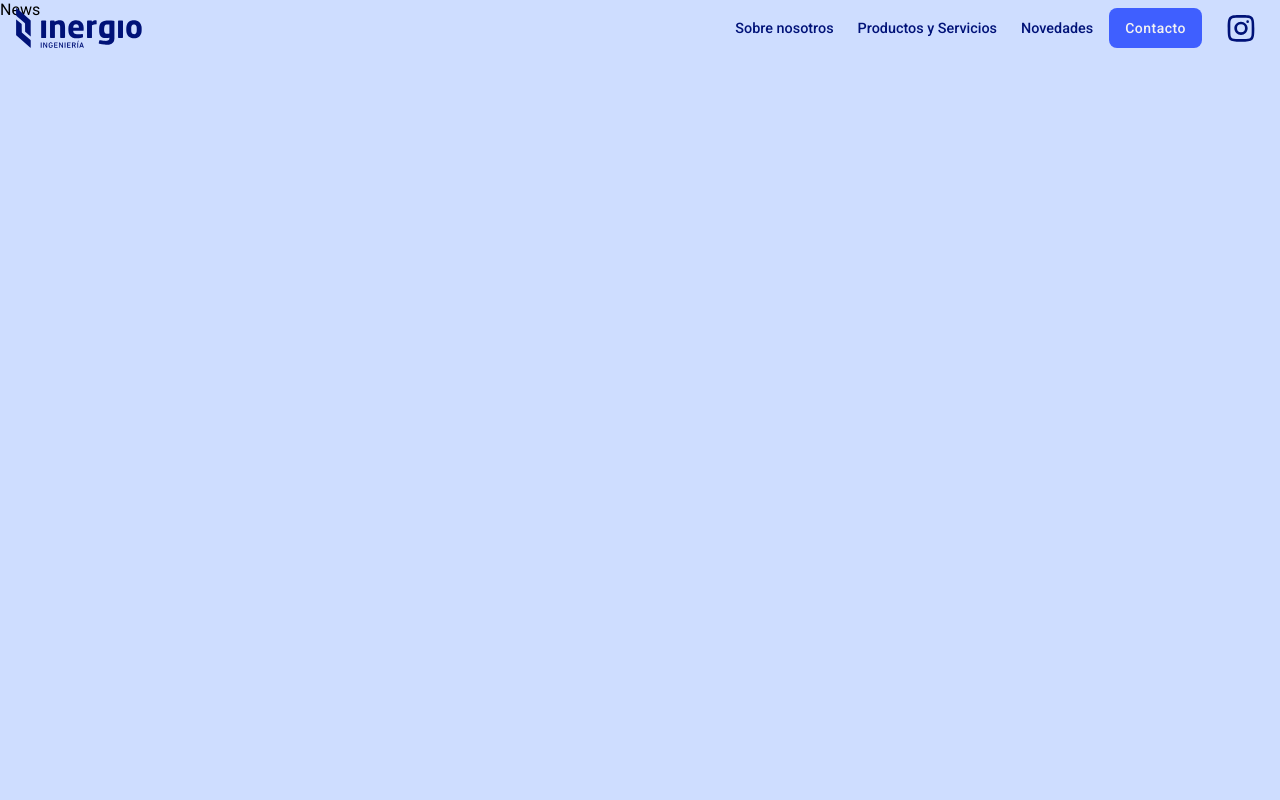
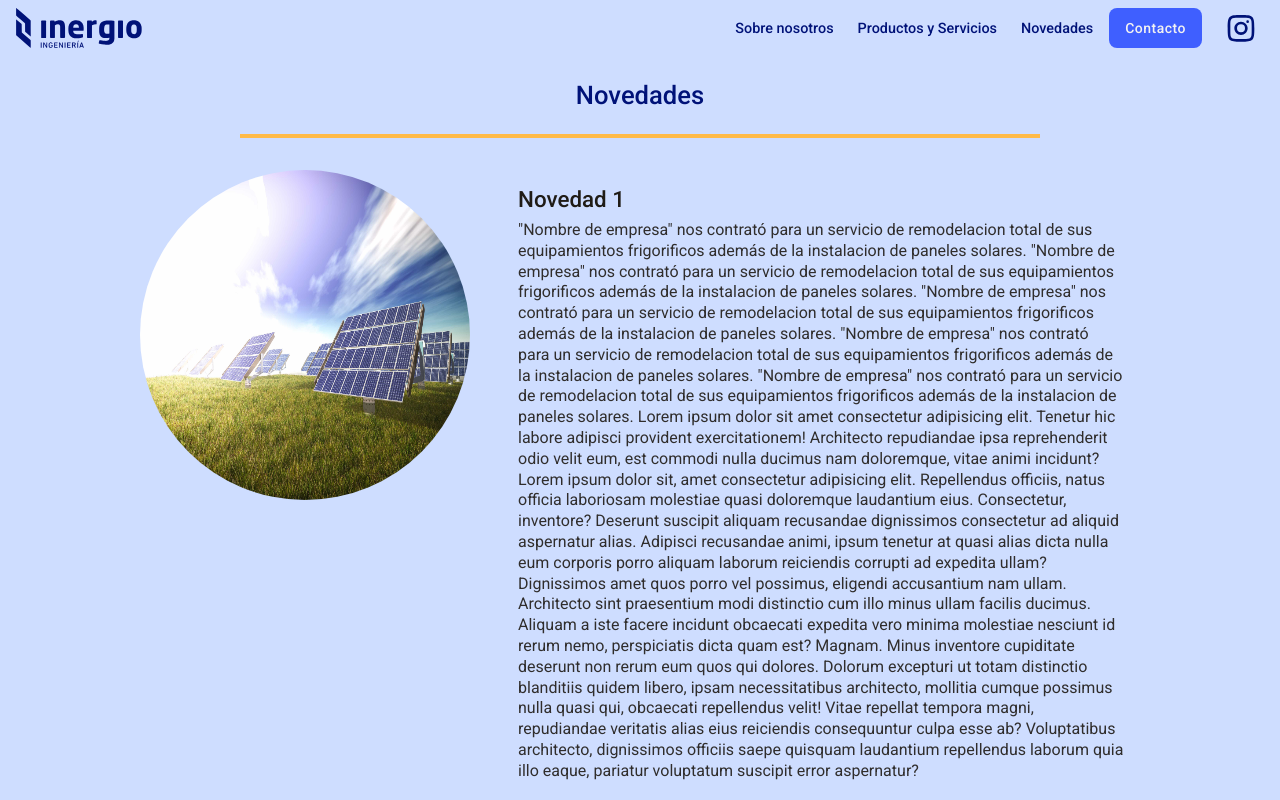
Before and after one commit to Inergio/inergio-reactjs, a React (Create React App) app: page /novedades in a window 1280 px wide. Shown: the top 800 px of the page. Built offline with nearby package versions, Linux system fonts and the light colour scheme.

Commit message:
Add page news

```diff
--- a/src/scss/views/_index_views.scss
+++ b/src/scss/views/_index_views.scss
@@ -1,2 +1,3 @@
 @use './home';
 @use './pages';
+@use './news';
--- /dev/null
+++ b/src/scss/views/_news.scss
@@ -0,0 +1,90 @@
+.news {
+	&-card {
+		border-radius: 12px;
+		transition: box-shadow 0.3s;
+		background-color: #ffffff;
+		box-shadow: 0px 8px 16px rgba(0, 0, 0, 0.2);
+		display: flex;
+		flex-direction: column;
+		justify-content: space-between;
+
+		&__img {
+			width: 100%;
+
+			img {
+				width: auto;
+				height: auto;
+				max-width: 100%;
+				max-height: 100%;
+				border-radius: 12px 12px 0 0;
+			}
+		}
+
+		&__content {
+			color: #1F1B16;
+			display: flex;
+			flex-direction: column;
+			justify-content: center;
+			padding: 1rem;
+			align-items: start;
+			gap: 0.5rem;
+
+			.title {
+				font-size: 1.4rem;
+    		font-weight: 500;
+			}
+
+			.text {
+				font-size: 1rem;
+				font-weight: 400;
+				margin: 0;
+				text-align: left;
+				line-height: 1.3rem;
+				opacity: 0.9;
+			}
+		}
+
+		@media (min-width: 576px) {
+			&__img {
+				height: 200px;
+				display: flex;
+				align-items: center;
+				overflow: hidden;
+				border-radius: 12px 12px 0 0;
+
+				img {
+					max-height: unset;
+				}
+			}
+		}
+
+		@media (min-width: 992px) {
+			flex-direction: row;
+			background: transparent;
+			box-shadow: unset;
+			gap: 2rem;
+
+			&__img {
+				width: 33%;
+				min-width: 33%;
+				position: sticky;
+				top: 2rem;
+				display: flex;
+				align-items: flex-start;
+				overflow: unset;
+				height: 100%;
+
+				img {
+					border-radius: 50%;
+					position: sticky;
+					top: 10px;
+          aspect-ratio: 1;
+				}
+			}
+
+			&__content {
+				background-color: transparent;
+			}
+		}
+	}
+}
--- a/src/scss/views/_pages.scss
+++ b/src/scss/views/_pages.scss
@@ -71,5 +71,14 @@
         }
       }
     }
+
+  }
+
+  &-content--news {
+    display: flex;
+    flex-direction: column;
+    gap: 2rem;
+    max-width: 1000px;
+    margin: auto;
   }
 }
--- a/src/views/News.jsx
+++ b/src/views/News.jsx
@@ -1,8 +1,105 @@
 import React from 'react'
+import imagen1 from '../assets/landing/1.jpg';
 
 function News() {
   return (
-    <div>News</div>
+    <div className="page">
+      <div className="page__top">
+        <div className="page__title">
+          Novedades
+        </div>
+      </div>
+      <div className="page-content page-content--news">
+        <div className="news-card" id="news-card-1">
+          <div className="news-card__img">
+            <img className="" src={imagen1} alt="Logo facebook" />
+          </div>
+          <div className="news-card__content">
+            <div className="title">
+              Novedad 1
+            </div>
+            <div className="text">
+              "Nombre de empresa" nos contrató para un servicio de remodelacion total de sus equipamientos frigorificos además de la instalacion de paneles solares.
+              "Nombre de empresa" nos contrató para un servicio de remodelacion total de sus equipamientos frigorificos además de la instalacion de paneles solares.
+              "Nombre de empresa" nos contrató para un servicio de remodelacion total de sus equipamientos frigorificos además de la instalacion de paneles solares.
+              "Nombre de empresa" nos contrató para un servicio de remodelacion total de sus equipamientos frigorificos además de la instalacion de paneles solares.
+              "Nombre de empresa" nos contrató para un servicio de remodelacion total de sus equipamientos frigorificos además de la instalacion de paneles solares.
+              Lorem ipsum dolor sit amet consectetur adipisicing elit. Tenetur hic labore adipisci provident exercitationem! Architecto repudiandae ipsa reprehenderit odio velit eum, est commodi nulla ducimus nam doloremque, vitae animi incidunt?
+              Lorem ipsum dolor sit, amet consectetur adipisicing elit. Repellendus officiis, natus officia laboriosam molestiae quasi doloremque laudantium eius. Consectetur, inventore? Deserunt suscipit aliquam recusandae dignissimos consectetur ad aliquid aspernatur alias.
+              Adipisci recusandae animi, ipsum tenetur at quasi alias dicta nulla eum corporis porro aliquam laborum reiciendis corrupti ad expedita ullam? Dignissimos amet quos porro vel possimus, eligendi accusantium nam ullam.
+              Architecto sint praesentium modi distinctio cum illo minus ullam facilis ducimus. Aliquam a iste facere incidunt obcaecati expedita vero minima molestiae nesciunt id rerum nemo, perspiciatis dicta quam est? Magnam.
+              Minus inventore cupiditate deserunt non rerum eum quos qui dolores. Dolorum excepturi ut totam distinctio blanditiis quidem libero, ipsam necessitatibus architecto, mollitia cumque possimus nulla quasi qui, obcaecati repellendus velit!
+              Vitae repellat tempora magni, repudiandae veritatis alias eius reiciendis consequuntur culpa esse ab? Voluptatibus architecto, dignissimos officiis saepe quisquam laudantium repellendus laborum quia illo eaque, pariatur voluptatum suscipit error aspernatur?
+            </div>
+          </div>
+        </div>
+        <div className="news-card" id="news-card-2">
+          <div className="news-card__img">
+            <img className="" src={imagen1} alt="Logo facebook" />
+          </div>
+          <div className="news-card__content">
+            <div className="title">
+              Novedad 2
+            </div>
+            <div className="text">
+              "Nombre de empresa" nos contrató para un servicio de remodelacion total de sus equipamientos frigorificos además de la instalacion de paneles solares.
+            </div>
+          </div>
+        </div>
+        <div className="news-card" id="news-card-3">
+          <div className="news-card__img">
+            <img className="" src={imagen1} alt="Logo facebook" />
+          </div>
+          <div className="news-card__content">
+            <div className="title">
+              Novedad 3
+            </div>
+            <div className="text">
+              "Nombre de empresa" nos contrató para un servicio de remodelacion total de sus equipamientos frigorificos además de la instalacion de paneles solares.
+            </div>
+          </div>
+        </div>
+        <div className="news-card" id="news-card-4">
+          <div className="news-card__img">
+            <img className="" src={imagen1} alt="Logo facebook" />
+          </div>
+          <div className="news-card__content">
+            <div className="title">
+              Novedad 4
+            </div>
+            <div className="text">
+              "Nombre de empresa" nos contrató para un servicio de remodelacion total de sus equipamientos frigorificos además de la instalacion de paneles solares.
+            </div>
+          </div>
+        </div>
+        <div className="news-card" id="news-card-5">
+          <div className="news-card__img">
+            <img className="" src={imagen1} alt="Logo facebook" />
+          </div>
+          <div className="news-card__content">
+            <div className="title">
+              Novedad 5
+            </div>
+            <div className="text">
+              "Nombre de empresa" nos contrató para un servicio de remodelacion total de sus equipamientos frigorificos además de la instalacion de paneles solares.
+            </div>
+          </div>
+        </div>
+        <div className="news-card" id="news-card-6">
+          <div className="news-card__img">
+            <img className="" src={imagen1} alt="Logo facebook" />
+          </div>
+          <div className="news-card__content">
+            <div className="title">
+              Novedad 6
+            </div>
+            <div className="text">
+              "Nombre de empresa" nos contrató para un servicio de remodelacion total de sus equipamientos frigorificos además de la instalacion de paneles solares.
+            </div>
+          </div>
+        </div>
+      </div>
+    </div>
   )
 }
 
```
